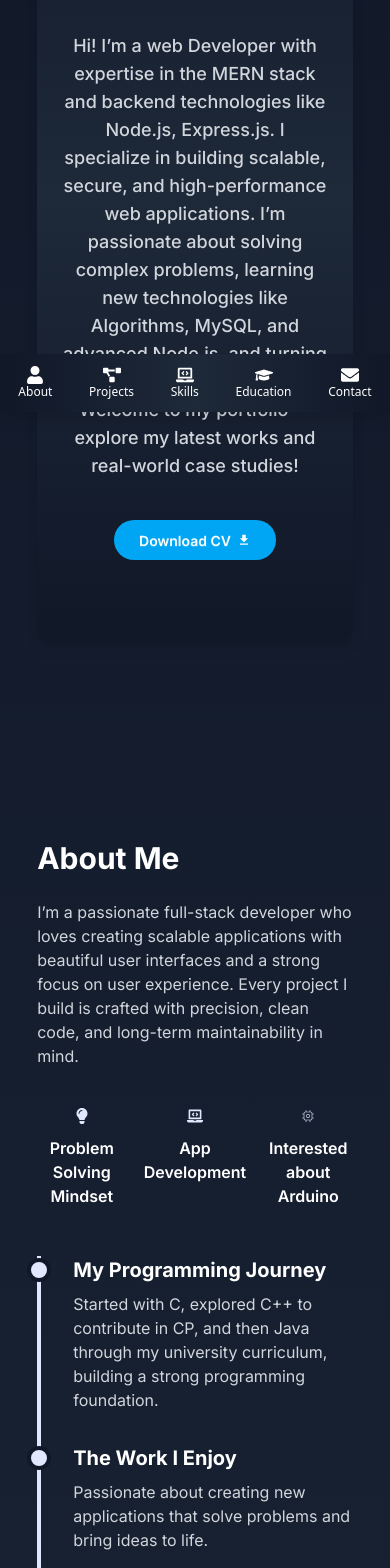
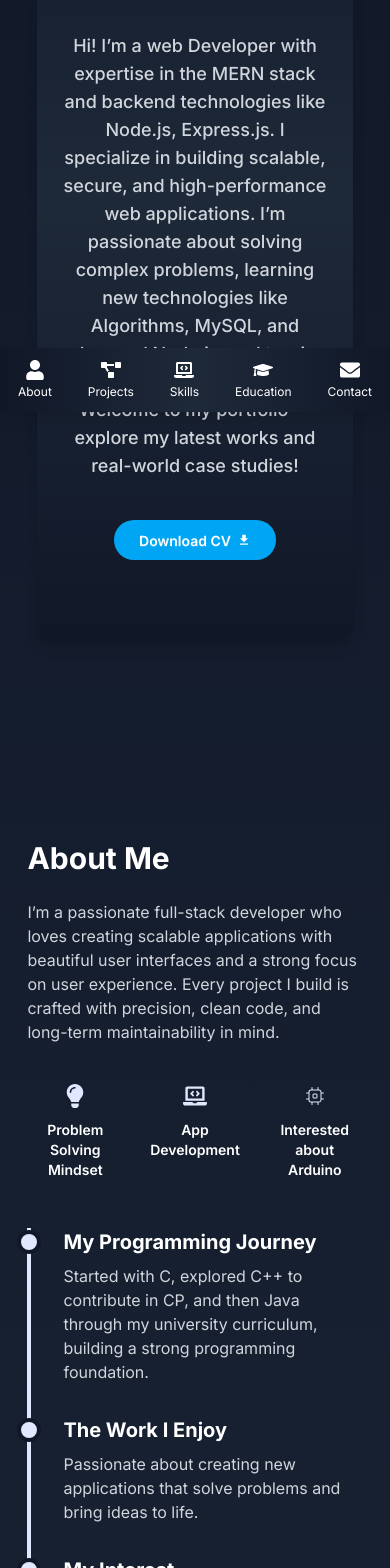
Before and after one commit to thaqiulislamkafi/Portfolio, a React (Vite) app: page / in a window 390 px wide. Shown: the part 432-2000 px from the top of the page. Built offline with nearby package versions, Linux system fonts and the light colour scheme.

Commit message:
Font resizes for small devices

```diff
--- a/src/Components/Body/AboutMe.jsx
+++ b/src/Components/Body/AboutMe.jsx
@@ -5,7 +5,7 @@ const AboutMe = () => {
 	return (
 		<section
 			id="about"
-			className="py-20 w-[80.94vw] mx-auto text-white rounded-xl my-20 inter-font"
+			className="py-20 w-[85.94vw] md:w-[80.94vw] mx-auto text-white rounded-xl my-20 inter-font"
 		>
 			<div className="max-w-7xl mx-auto flex flex-col-reverse lg:flex-row lg:items-center gap-12 md:px-12">
 				{/* Left Side - Timeline */}
@@ -48,18 +48,18 @@ const AboutMe = () => {
 
 					<div className="grid grid-cols-3 gap-6">
 						<div className="flex flex-col items-center text-center">
-							<FaLightbulb className="text-indigo-100 md:text-4xl mb-3" />
-							<span className="font-semibold">Problem Solving Mindset</span>
+							<FaLightbulb className="text-indigo-100 text-2xl md:text-4xl mb-3" />
+							<span className="text-sm md:text-base font-semibold">Problem Solving Mindset</span>
 						</div>
 
 						<div className="flex flex-col items-center text-center">
-							<FaLaptopCode className="text-indigo-100 md:text-4xl mb-3" />
-							<span className="font-semibold">App Development</span>
+							<FaLaptopCode className="text-indigo-100  text-2xl md:text-4xl mb-3" />
+							<span className="text-sm md:text-base font-semibold">App Development</span>
 						</div>
 
 						<div className="flex flex-col items-center text-center">
-							<CiMicrochip className="text-indigo-100 md:text-4xl mb-3" />
-							<span className="font-semibold">Interested about Arduino</span>
+							<CiMicrochip className="text-indigo-100  text-2xl md:text-4xl mb-3" />
+							<span className="text-sm md:text-base  font-semibold">Interested about Arduino</span>
 						</div>
 					</div>
 				</div>
--- a/src/Components/Body/Contact.jsx
+++ b/src/Components/Body/Contact.jsx
@@ -2,7 +2,7 @@ import { FaEnvelope, FaWhatsapp, FaMapMarkerAlt } from "react-icons/fa";
 
 const Contact = () => {
   return (
-    <section id="contact" className="py-20 w-[80.94vw] mx-auto inter-font">
+    <section id="contact" className="py-20 w-[85.94vw] md:w-[80.94vw] mx-auto inter-font">
       <div className="max-w-7xl mx-auto sm:px-6 lg:px-18 bg-gradient-to-r from-gray-900 via-gray-800 to-gray-900 py-16 px-8 rounded-xl my-20 text-white">
         <div className="text-center mb-16">
           <h2 className="text-3xl sm:text-4xl font-bold mb-4">Contact Me</h2>
@@ -11,7 +11,7 @@ const Contact = () => {
 
         <div className="grid grid-cols-1 md:grid-cols-2 gap-12">
           {/* Left Side */}
-          <div className="relative pl-7 border-l-4 h-fit border-indigo-100 py-5">
+          <div className="relative pl-4 md:pl-7 border-l-4 h-fit border-indigo-100 py-5">
             {/* Point markers */}
             <div className="absolute -left-3 md:-left-3.5 top-5 md:w-6 w-5 h-5 md:h-6 bg-indigo-100 rounded-full border-4 border-gray-900"></div>
             <div className="absolute -left-3 md:-left-3.5 top-18 md:top-24 md:w-6 w-5 h-5 md:h-6 bg-indigo-100 rounded-full border-4 border-gray-900"></div>
--- a/src/Components/Body/Education.jsx
+++ b/src/Components/Body/Education.jsx
@@ -3,7 +3,7 @@ import { FaUniversity, FaCalendarAlt, FaMapMarkerAlt } from "react-icons/fa";
 
 const Education = () => {
   return (
-    <div id="education" className="w-[80.94vw] mx-auto my-20 rounded-xl  text-white md:p-10 inter-font">
+    <div id="education" className="w-[85.94vw] md:w-[80.94vw] mx-auto my-20 rounded-xl  text-white md:p-10 inter-font">
       <div className="flex flex-col lg:flex-row gap-10">
 
         {/* Left Side */}
--- a/src/Components/Body/Projects.jsx
+++ b/src/Components/Body/Projects.jsx
@@ -35,7 +35,7 @@ const Projects = () => {
 
 	return (
 		<div id="projects" className="bg-gradient-to-b from-gray-900 via-gray-800 to-transparent py-20 inter-font">
-			<div className="rounded-xl space-y-7 text-center w-[80.94vw] mx-auto">
+			<div className="rounded-xl space-y-7 text-center w-[85.94vw] md:w-[80.94vw] mx-auto">
 				<p className=" font-extrabold text-4xl text-white">
 					Featured Projects
 				</p>
--- a/src/Components/Body/Skills.jsx
+++ b/src/Components/Body/Skills.jsx
@@ -28,7 +28,7 @@ const skills = [
 
 const Skills = () => {
 	return (
-		<section id="skills" className="py-20 w-[80.94vw] mx-auto">
+		<section id="skills" className="py-20 w-[85.94vw] md:w-[80.94vw] mx-auto">
 			<div className="max-w-7xl mx-auto sm:px-6 lg:px-18 bg-gradient-to-b from-gray-900 via-gray-800 to-gray-900 py-30 rounded-xl my-20 ">
 
 				{/* Heading */}
--- a/src/Components/MobileNavbar.jsx
+++ b/src/Components/MobileNavbar.jsx
@@ -15,15 +15,15 @@ const MobileNavbar = () => {
   };
 
   return (
-    <div className="fixed bottom-0 left-0 w-full md:hidden bg-gradient-to-r from-gray-900 via-gray-800 to-gray-900 shadow-lg z-50">
+    <div className="fixed bottom-0 left-0 w-full md:hidden bg-gradient-to-r from-gray-900 via-gray-800 to-gray-900 shadow-lg z-50 inter-font">
       <div className="flex justify-around items-center py-3">
         {navItems.map((item) => (
           <button
             key={item.id}
             onClick={() => handleScroll(item.id)}
-            className="flex flex-col items-center text-xs text-white hover:text-sky-500 transition-colors duration-300"
+            className="flex flex-col gap-1 items-center text-xs text-white hover:text-sky-500 transition-colors duration-300"
           >
-            <span className="text-lg">{item.icon}</span>
+            <span className="text-xl">{item.icon}</span>
             <span>{item.label}</span>
           </button>
         ))}
```
